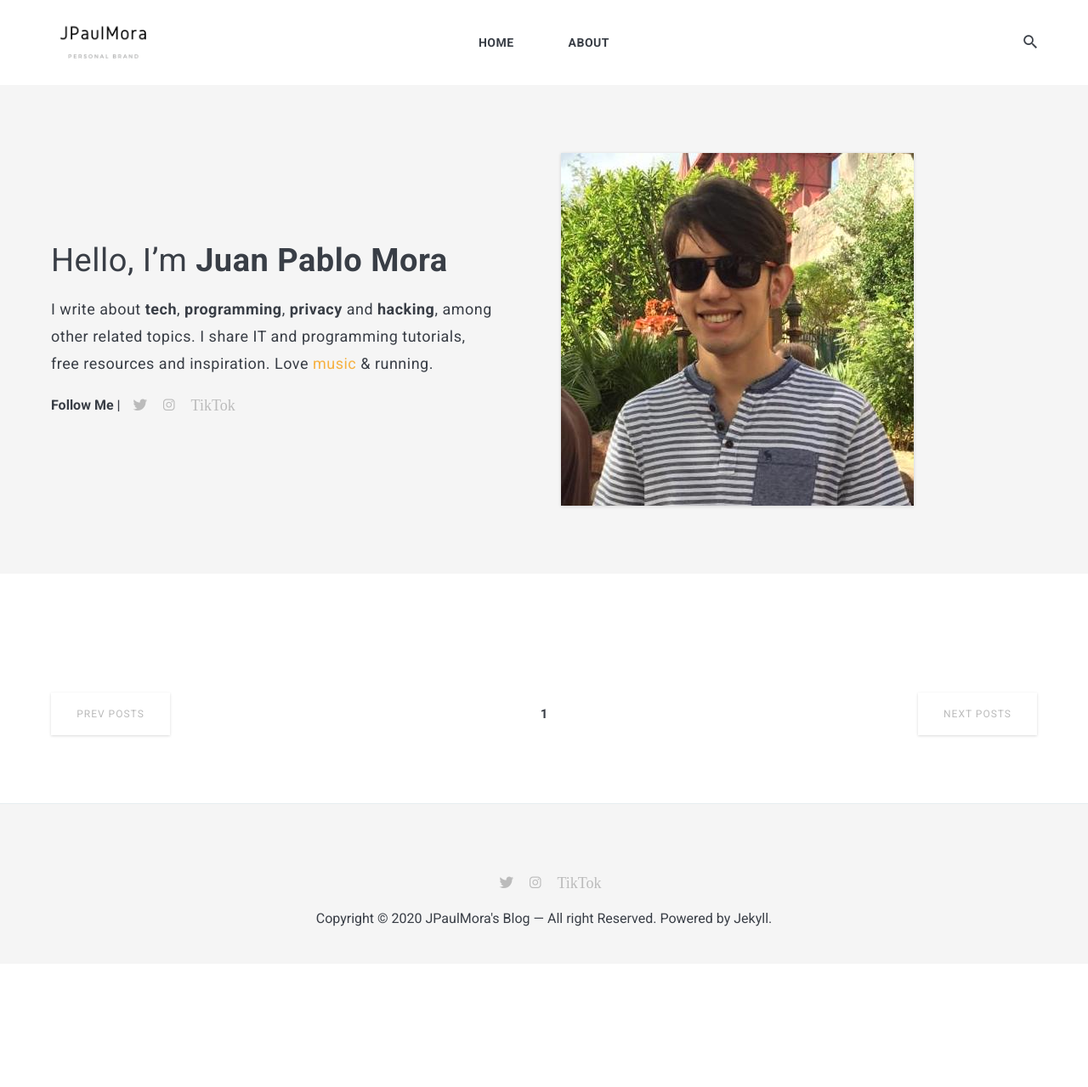
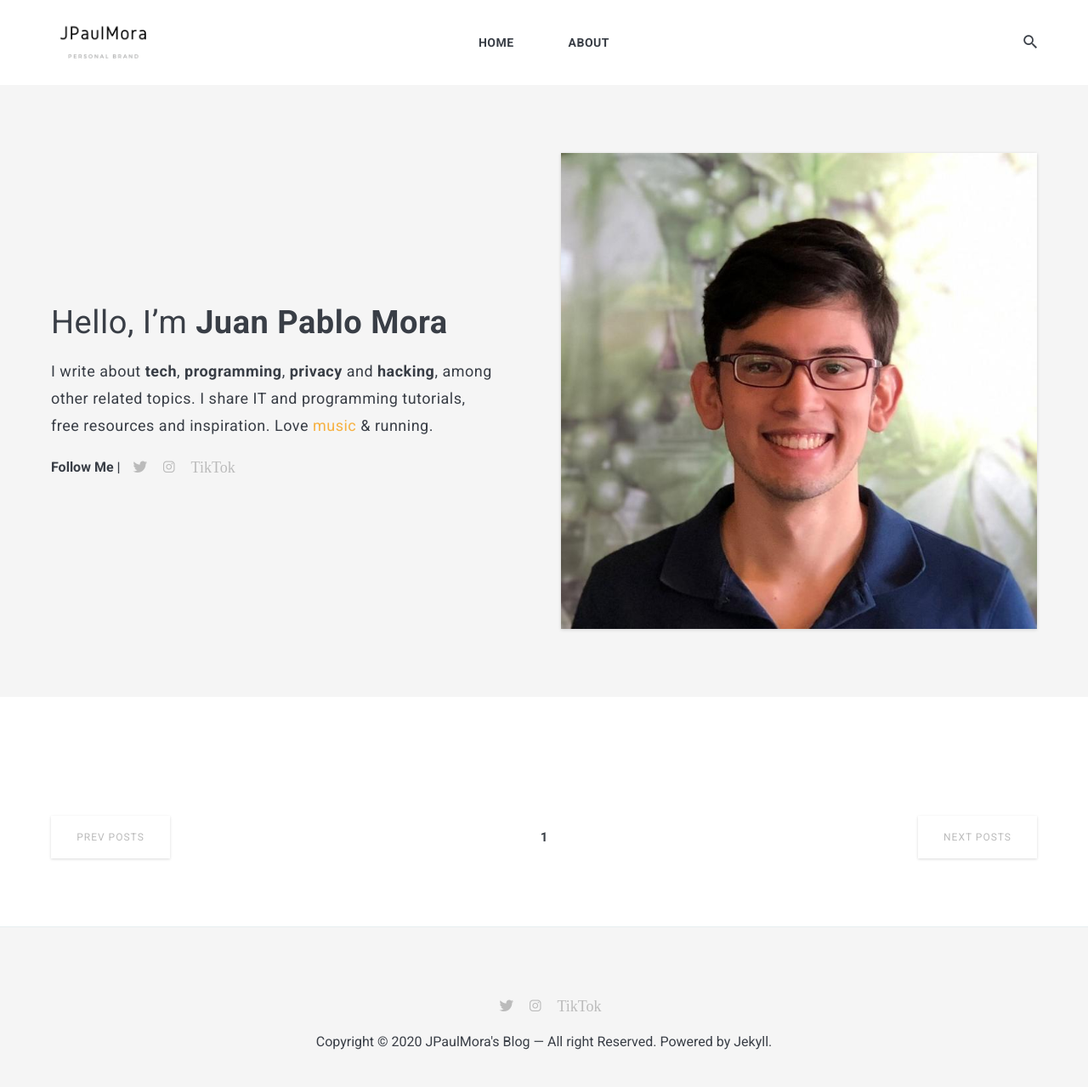
Before and after one commit to JPaulMora/JPaulMora.github.io, a Jekyll site: the page built from index.html, in a window 1280 px wide. Shown: the whole page at 85% size. Built offline with Jekyll 4.4.1, drawn with Linux system fonts in a browser that asks for light colours; nearby versions of some CDN libraries; the list of posts is cut into pages by our own code; before the commit the page ends 1134 px from its top, so only the background shows below that.

Commit message:
Update profile image

```diff
--- a/_includes/hero.html
+++ b/_includes/hero.html
@@ -14,7 +14,7 @@
       </div>
       <div class="col col-6 col-t-12">
         <div class="hero__image">
-          <img src="{{site.baseurl}}/images/{{ site.data.settings.author.image }}" alt="">
+          <img src="{{site.baseurl}}/images/{{ site.data.settings.author.image }}" alt="JPaulMora's Picture">
         </div>
       </div>
     </div>
--- a/_sass/3-modules/_hero.scss
+++ b/_sass/3-modules/_hero.scss
@@ -38,6 +38,7 @@
   .hero__image {
     img {
       box-shadow: 0 1px 4px rgba(0,0,0,0.15);
+      max-width: 100%;
     }
   }
 
```
Also changed, not shown: images/8335656.jpeg.
